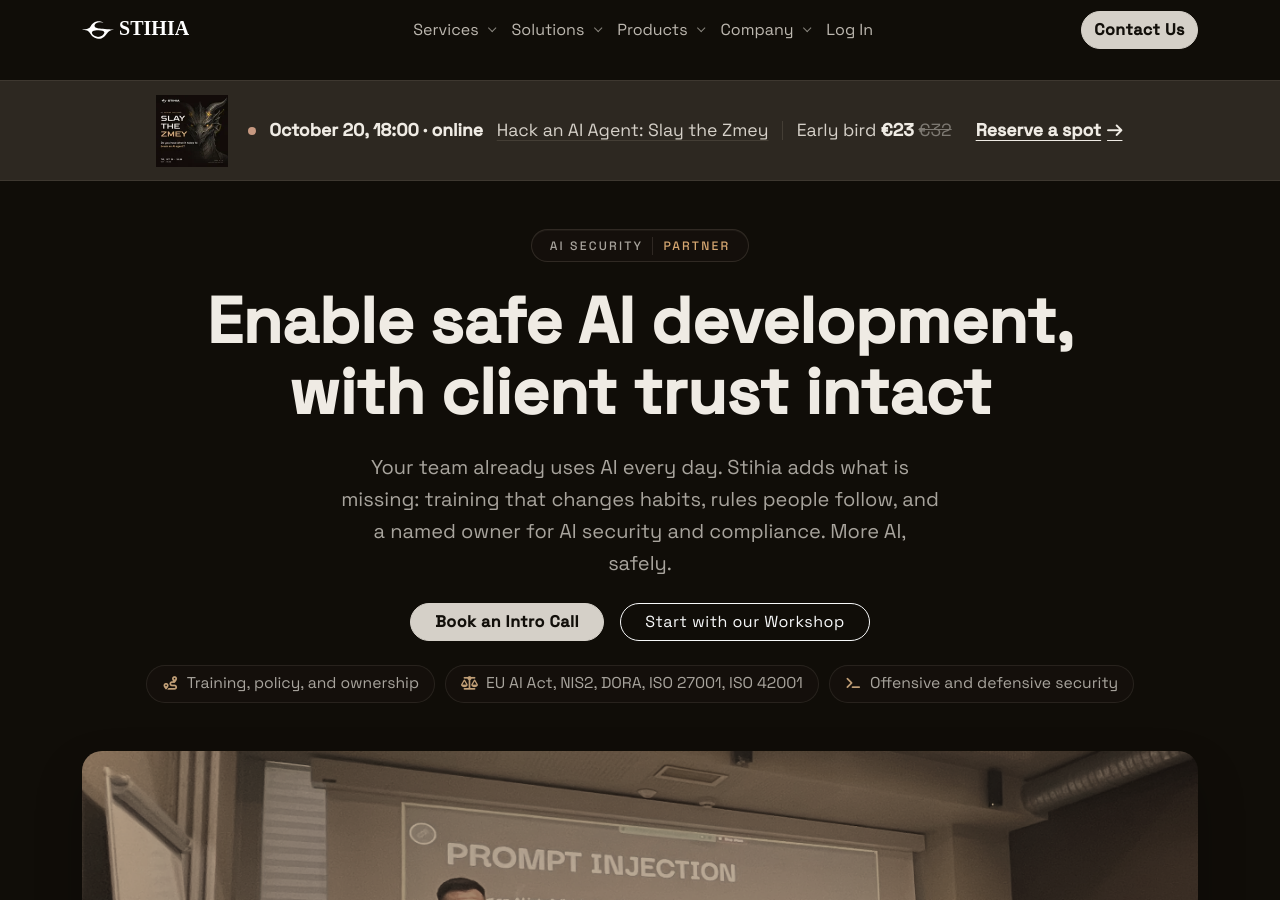
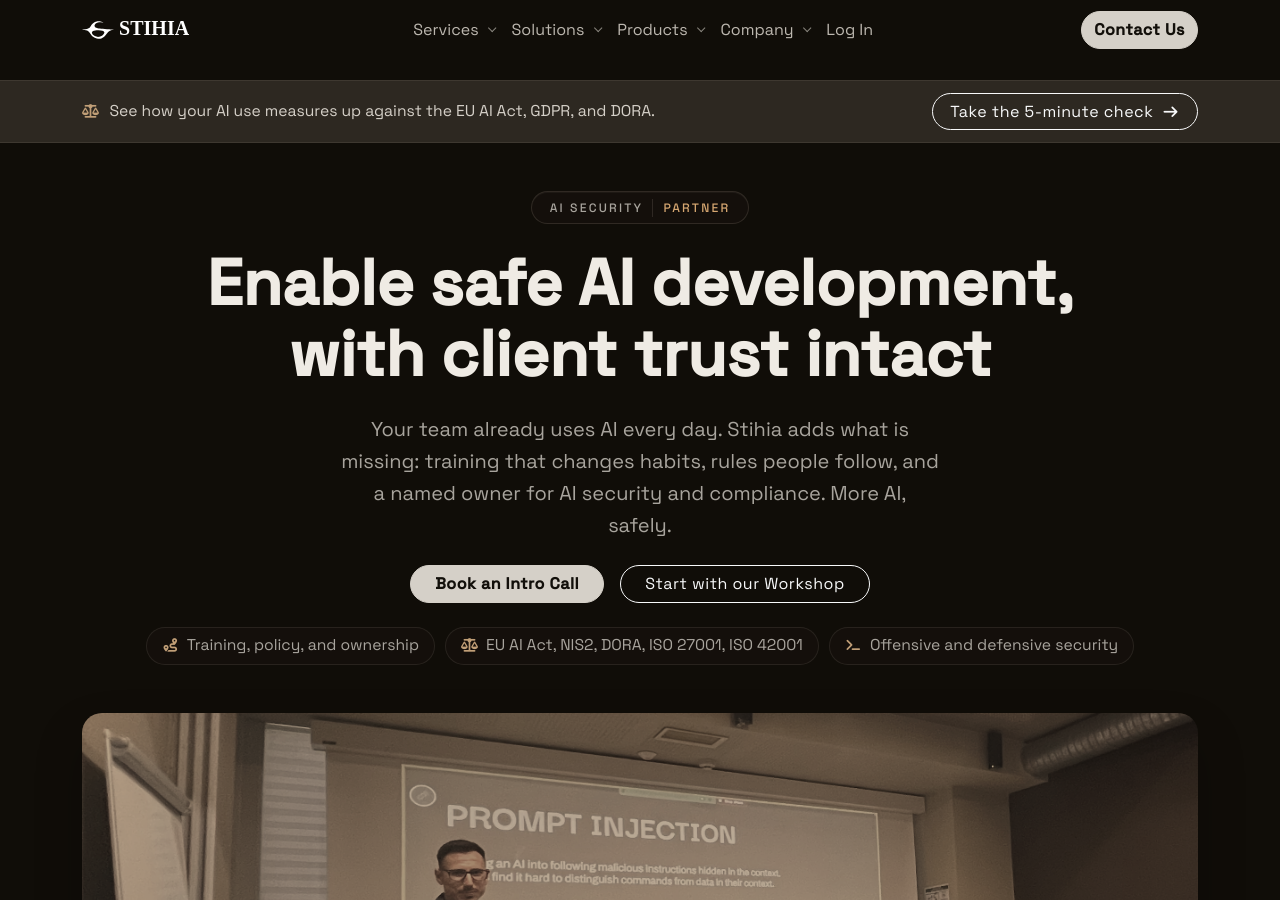
Before and after one commit to stihia-ai/stihia-ai.github.io, a Jekyll site: the page built from index.html, in a window 1280 px wide and 900 px high. Built offline with Jekyll 4.4.1, drawn with Linux system fonts in a browser that asks for light colours; nearby versions of some CDN libraries; some web fonts are replaced.

Commit message:
feat(home): replace event banner with quiz bar in main section

```diff
--- a/index.html
+++ b/index.html
@@ -14,7 +14,7 @@
 canonical_redirect: true
 ---
 <main>
-  {% include event-banner.html %}
+  {% include quiz-bar.html %}
   <!-- ===================================================================
        Hero
        =================================================================== -->
```
